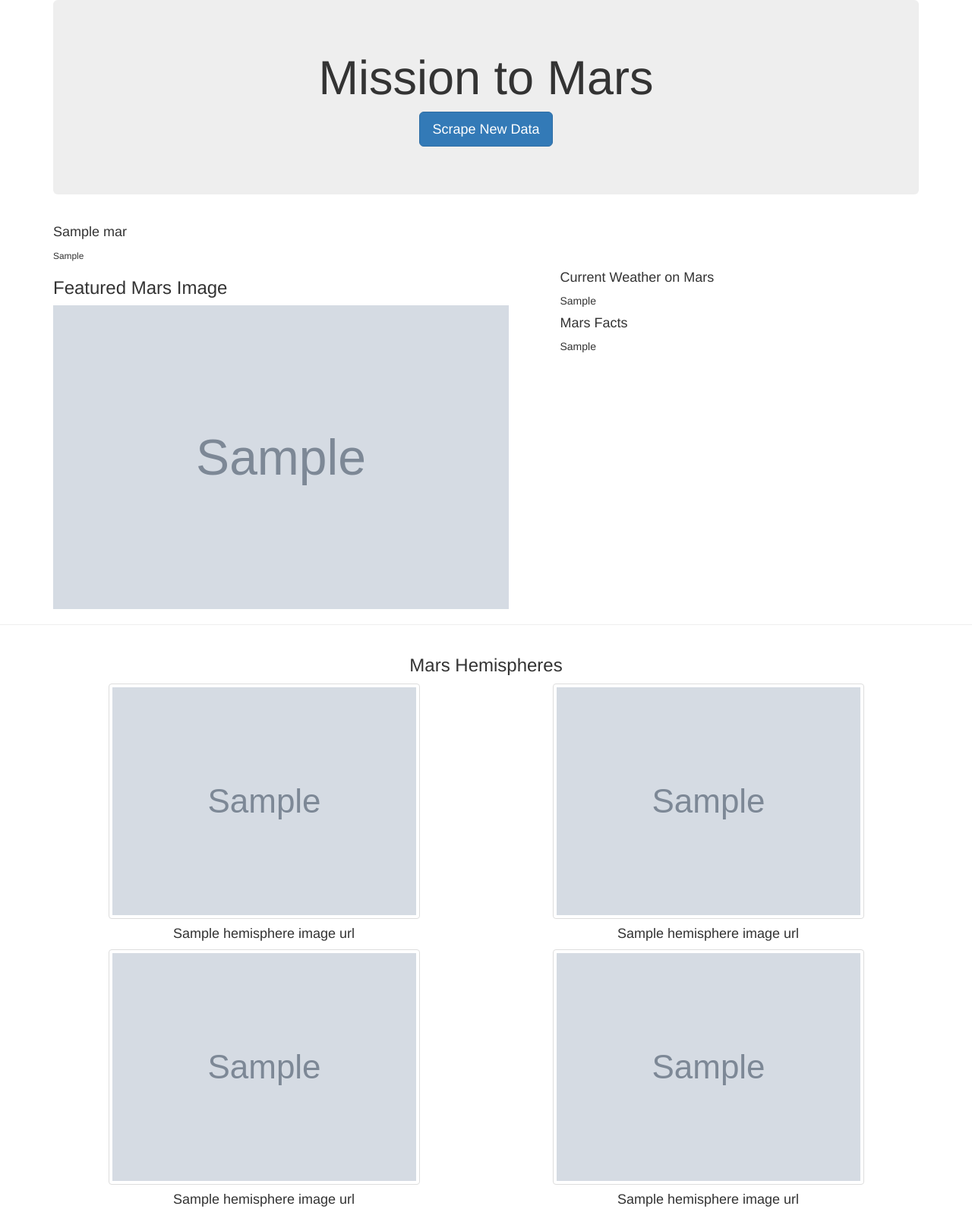
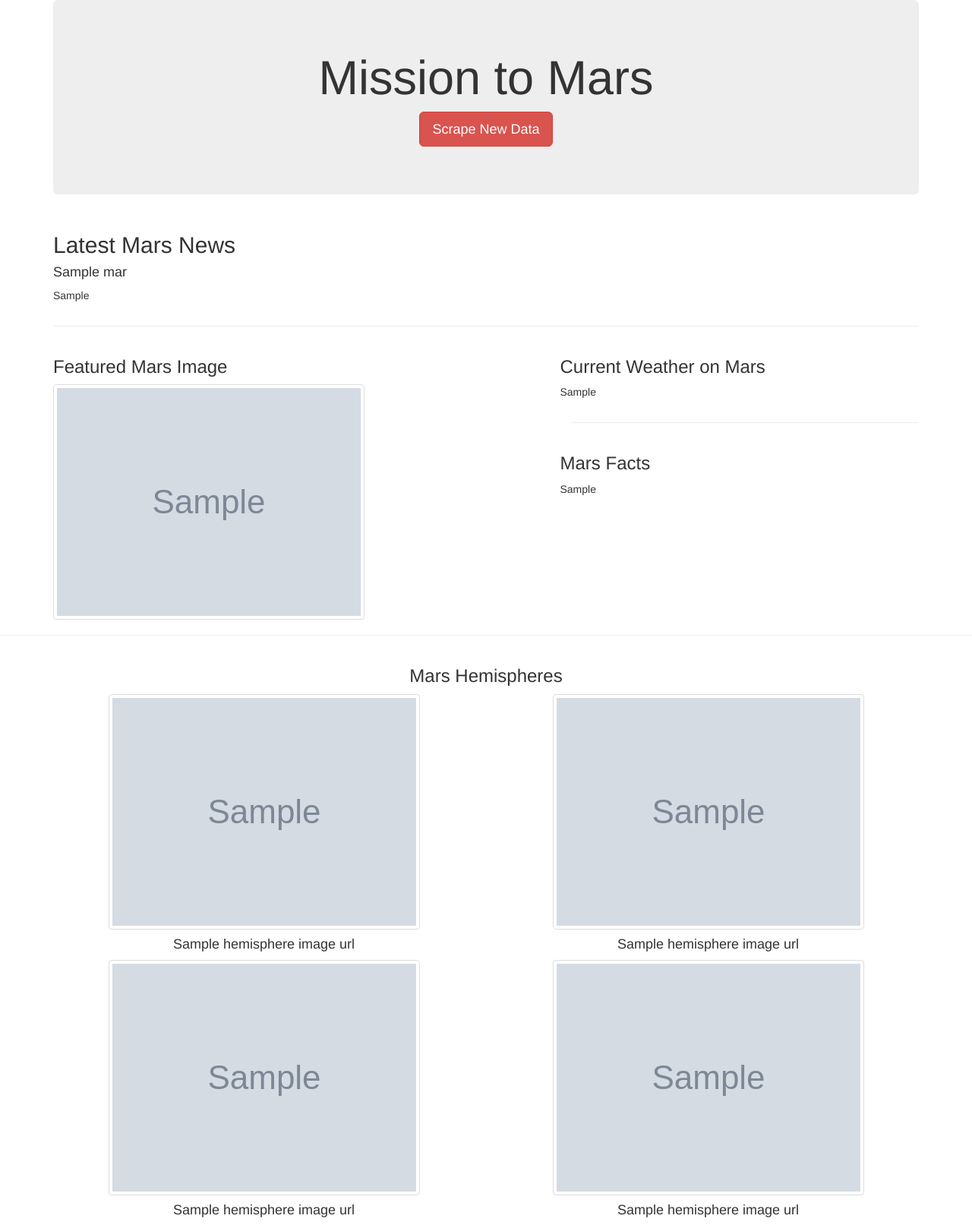
Before and after one commit to rjyobal/web-scraping-challenge, a Flask app: page / in a window 1280 px wide. Shown: the whole page at 76% size. Before the commit the page ends 1589 px from the top, so only its background shows below. Run offline with Flask 2, Linux system fonts and the light colour scheme; grey boxes marked "Sample" are stand-in pictures; a database or web service that is not in the repository returns one stand-in record (values such as "Sample title"); some libraries are stand-ins or nearby versions.

Commit message:
Fix template

```diff
--- a/Missions_to_Mars/templates/index.html
+++ b/Missions_to_Mars/templates/index.html
@@ -7,10 +7,6 @@
   <meta http-equiv="X-UA-Compatible" content="ie=edge">
   <title>Mission to Mars</title>
   <link rel="stylesheet" href="https://maxcdn.bootstrapcdn.com/bootstrap/3.3.7/css/bootstrap.min.css">
-  <script type="text/javascript">
-    var html = '<b>Bold</b>'
-    $('.anotherclass').append(html);
-  </script>
 </head>
 
 <body>
@@ -18,28 +14,29 @@
 
     <div class="jumbotron text-center">
       <h1>Mission to Mars</h1>
-      <p><a class="btn btn-primary btn-lg" href="/scrape" role="button">Scrape New Data</a></p>
+      <p><a class="btn btn-danger btn-lg" href="/scrape" role="button">Scrape New Data</a></p>
     </div>
-
-    <!-- Mars Data Listings -->
     <div class="row">
       <div class="col-md-12">
+        <h2>Latest Mars News</h2>
         <h4 class="heading">{{listings.news_title}}</h4>
-        <small>{{listings.news_p}}</small>
+        <p>{{listings.news_p}}</p>
       </div>
     </div>
+    <hr>
     <div class="row">
       <div class="col-md-7">
         <h3>Featured Mars Image</h3>
-        <img src="{{listings.featured_image_url}}" target='_blank' alt="Featured Image" width="600" height="400">
+        <a href="{{listings.featured_image_url}}" target="_blank"><img src="{{listings.featured_image_url}}" alt="Featured Image" class="img-thumbnail border-0"></a>
       </div>
       <div class="col-md-5">
         <div class="row">
-          <h4>Current Weather on Mars</h4>
-          {{listings.mars_weather}}
+          <h3>Current Weather on Mars</h3>
+          <p class="text-justify">{{listings.mars_weather}}</p>
         </div>
+        <hr>
         <div class="row">
-          <h4>Mars Facts</h4>
+          <h3>Mars Facts</h3>
           {{listings.mars_facts|safe}}
         </div>
       </div>
@@ -52,11 +49,11 @@
     </div>
     <div class="row">
         <div class="col text-center col-md-6 col-sm-12 col-12">
-            <a href="{{listings.hemisphere_image_urls[0].img_url}}"><img src="{{listings.hemisphere_image_urls[0].img_url}}" alt="{{listings.hemisphere_image_urls[0].title}}" class="img-thumbnail border-0"></a>
+            <a href="{{listings.hemisphere_image_urls[0].img_url}}" target="_blank"><img src="{{listings.hemisphere_image_urls[0].img_url}}" alt="{{listings.hemisphere_image_urls[0].title}}" class="img-thumbnail border-0"></a>
             <h4>{{listings.hemisphere_image_urls[0].title}}</h4>
         </div>
         <div class="col text-center col-md-6 col-sm-12 col-12">
-            <a href="{{listings.hemisphere_image_urls[1].img_url}}"><img src="{{listings.hemisphere_image_urls[1].img_url}}" alt="{{listings.hemisphere_image_urls[1].title}}" class="img-thumbnail border-0"></a>
+            <a href="{{listings.hemisphere_image_urls[1].img_url}}" target="_blank"><img src="{{listings.hemisphere_image_urls[1].img_url}}" alt="{{listings.hemisphere_image_urls[1].title}}" class="img-thumbnail border-0"></a>
             <h4>{{listings.hemisphere_image_urls[1].title}}</h4>
           </div>
     </div>
```
Also changed, not shown: 1 other file.
